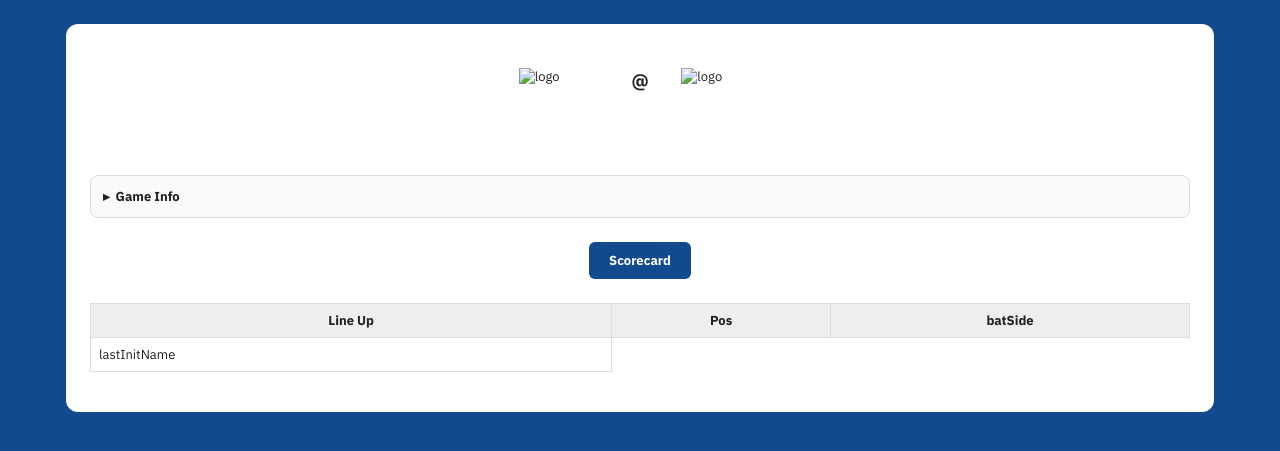
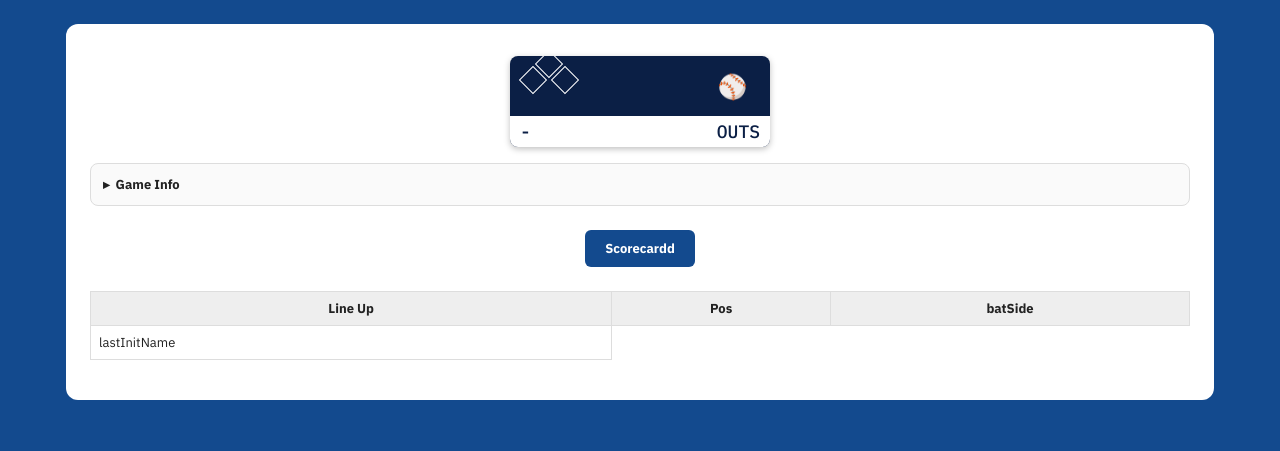
Before and after one commit to kr1st1n4gr03g3r/base-boys-club, a Python web app: template templates/home.html in a window 1280 px wide. Shown: the top 451 px of the page. Run offline with Jinja, Linux system fonts and the light colour scheme; the template is opened without the code that fills it, so the values that code supplies are empty.

Commit message:
Implement scorebug feature with dynamic player and game state display; refactor game header and update styles for scorebug presentation

```diff
--- a/scripts/dev_server.py
+++ b/scripts/dev_server.py
@@ -82,6 +82,7 @@ def render():
 
     context = import_data.build_game_context(feed, venue_details)
     context["scorecard"] = import_data.player_scorecard(feed)
+    context["scorebug"] = import_data.build_scorebug_context(feed)
 
     home_file = OUTPUT_DIR / f"{base_name}.html"
     scorecard_file = OUTPUT_DIR / f"{base_name}_scorecard.html"
--- a/styles/main.css
+++ b/styles/main.css
@@ -15,11 +15,6 @@ body {
   padding: 24px;
   background: #fff;
   border-radius: 12px;
-}
-
-header.game-header {
-  display: flex;
-  flex-direction: column-reverse;
 }
 
 table {
@@ -90,21 +85,124 @@ body {
   background: #134a8e;
 }
 
-.final-score,
-.team-info,
-.team-home,
-.team-away {
-  display: flex;
-  flex-direction: row;
-  justify-content: center;
-  align-items: center;
-  flex-wrap: wrap;
+.scorebug {
+  max-width: 260px;
+  margin: 8px auto 16px;
+  border-radius: 8px;
+  overflow: hidden;
+  background: #0b1f45;
+  color: #fff;
+  font-family: "IBM Plex Mono", monospace;
+  font-size: 18px;
+  box-shadow: 0 2px 6px rgba(0, 0, 0, 0.25);
 }
 
-.team-logo,
-h1.at {
-  margin: 1em;
-  height: 40px;
+.scorebug-row {
+  display: flex;
+  align-items: center;
+  justify-content: space-between;
+  padding: 4px 10px;
+}
+
+.scorebug-row--pitcher,
+.scorebug-row--batter {
+  font-weight: 500;
+  letter-spacing: 0.02em;
+}
+
+.scorebug-row--pitcher {
+  border-bottom: 1px solid rgba(255, 255, 255, 0.15);
+  padding-left: 12px;
+}
+
+.scorebug-pitcher {
+  padding-left: 30px;
+}
+
+.scorebug-row--main {
+  gap: 10px;
+    /* padding-top: 8px; */
+    padding-right: 10px;
+    /* padding-bottom: 24px; */
+    padding-left: 10px;
+}
+
+.scorebug-bases {
+  display: flex;
+  align-items: center;
+  justify-content: center;
+  align-self: stretch;
+  flex: 1;
+}
+
+.scorebug-diamond {
+  position: relative;
+  width: 30px;
+  height: 52px;
+}
+
+.scorebug-base {
+  position: absolute;
+  width: 18px;
+  height: 18px;
+  border: 1px solid white;
+  transform: rotate(45deg);
+}
+
+.scorebug-base.is-on {
+  background: #f5c518;
+}
+
+.scorebug-base--second {
+  top: -6px;
+  left: 6px;
+}
+
+.scorebug-base--third {
+  top: 10px;
+left: -10px;
+}
+
+.scorebug-base--first {
+  top: 10px;
+  left: 22px;
+}
+
+.scorebug-teams {
+  flex: 2;
+  display: flex;
+  flex-direction: column;
+  gap: 2px;
+}
+
+
+
+.scorebug-team {
+  display: flex;
+  justify-content: space-between;
+  padding: 0px 8px;
+  border-radius: 3px;
+  font-weight: 500;
+  font-size: 24px;
+}
+
+.scorebug-team.is-batting {
+  background: #1450d8;
+}
+
+.scorebug-emoji {
+  display: flex;
+  align-items: center;
+  justify-content: center;
+  align-self: stretch;
+  flex: 1;
+  font-size: 24px;
+}
+
+.scorebug-row--footer {
+  background: #fff;
+  color: #0b1f45;
+  font-weight: 500;
 }
 
 span.bold {
--- a/templates/home.html
+++ b/templates/home.html
@@ -11,7 +11,7 @@
     <main id="game-report" class="report">
         {% include 'partials/game_header.html' %}
         <nav class="nav-buttons">
-            <a class="nav-button" href="{{ scorecard_filename }}">Scorecard</a>
+            <a class="nav-button" href="{{ scorecard_filename }}">Scorecardd</a>
         </nav>
         <section id="lineup-stats">
             <table>
--- a/templates/partials/game_header.html
+++ b/templates/partials/game_header.html
@@ -1,17 +1,5 @@
 <section class="report-content">
-    <header class="game-header">
-        <h1 class="final-score">{{ game.final_score }}</h1>
-        <div class="team-info">
-
-            <div class="team-away">
-                <img class="team-logo" src="{{ title.away_logo }}" alt="{{ title.away_name }} logo" width="80">
-            </div>
-            <h1 class="at">@</h1>
-            <div class="team-home">
-                <img class="team-logo" src="{{ title.home_logo }}" alt="{{ title.home_name }} logo" width="80">
-            </div>
-        </div>
-    </header>
+    {% include 'partials/scorebug.html' %}
 </section>
 <details class="game-info-toggle">
     <summary>Game Info</summary>
--- /dev/null
+++ b/templates/partials/scorebug.html
@@ -0,0 +1,48 @@
+<div class="scorebug">
+    {% if scorebug.pitcher_name %}
+    <div class="scorebug-row scorebug-row--pitcher">
+        <span class="scorebug-pitcher">{{ scorebug.pitcher_name | upper }}</span>
+        {% if scorebug.pitch_count is not none %}
+        <span class="scorebug-pitch-count">P: {{ scorebug.pitch_count }}</span>
+        {% endif %}
+    </div>
+    {% endif %}
+
+    {% if scorebug.batter_name %}
+    <div class="scorebug-row scorebug-row--batter">
+        <span class="scorebug-batter">{{ scorebug.batter_order }}. {{ scorebug.batter_name | upper }}</span>
+        {% if scorebug.batter_line %}
+        <span class="scorebug-batter-line">{{ scorebug.batter_line }}</span>
+        {% endif %}
+    </div>
+    {% endif %}
+
+    <div class="scorebug-row scorebug-row--main">
+        <div class="scorebug-bases">
+            <div class="scorebug-diamond">
+                <span class="scorebug-base scorebug-base--second{% if scorebug.bases.second %} is-on{% endif %}"></span>
+                <span class="scorebug-base scorebug-base--third{% if scorebug.bases.third %} is-on{% endif %}"></span>
+                <span class="scorebug-base scorebug-base--first{% if scorebug.bases.first %} is-on{% endif %}"></span>
+            </div>
+        </div>
+        <div class="scorebug-teams">
+            <div class="scorebug-team{% if not scorebug.batting_team_is_home %} is-batting{% endif %}">
+                <span class="scorebug-team-abbr">{{ scorebug.away_abbr }}</span>
+                <span class="scorebug-team-runs">{{ scorebug.away_runs }}</span>
+            </div>
+            <div class="scorebug-team{% if scorebug.batting_team_is_home %} is-batting{% endif %}">
+                <span class="scorebug-team-abbr">{{ scorebug.home_abbr }}</span>
+                <span class="scorebug-team-runs">{{ scorebug.home_runs }}</span>
+            </div>
+        </div>
+        <div class="scorebug-emoji">⚾</div>
+    </div>
+
+    <div class="scorebug-row scorebug-row--footer">
+        {% if scorebug.inning %}
+        <span class="scorebug-inning">{{ '▲' if scorebug.is_top_inning else '▼' }} {{ scorebug.inning_ordinal | upper }}</span>
+        {% endif %}
+        <span class="scorebug-count">{{ scorebug.balls }}-{{ scorebug.strikes }}</span>
+        <span class="scorebug-outs">{{ scorebug.outs }} OUT{{ 'S' if scorebug.outs != 1 else '' }}</span>
+    </div>
+</div>
```
Also changed, not shown: import_data.py (+101 -21 lines).
